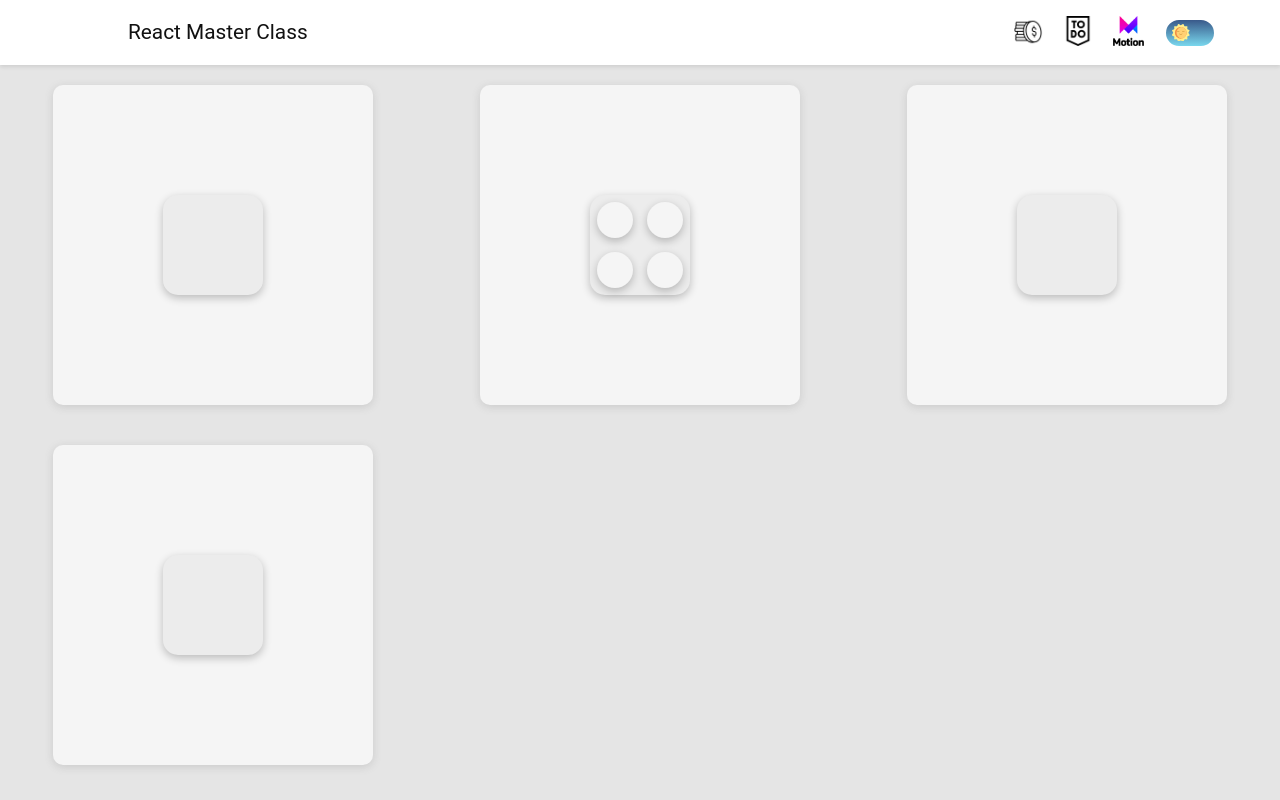
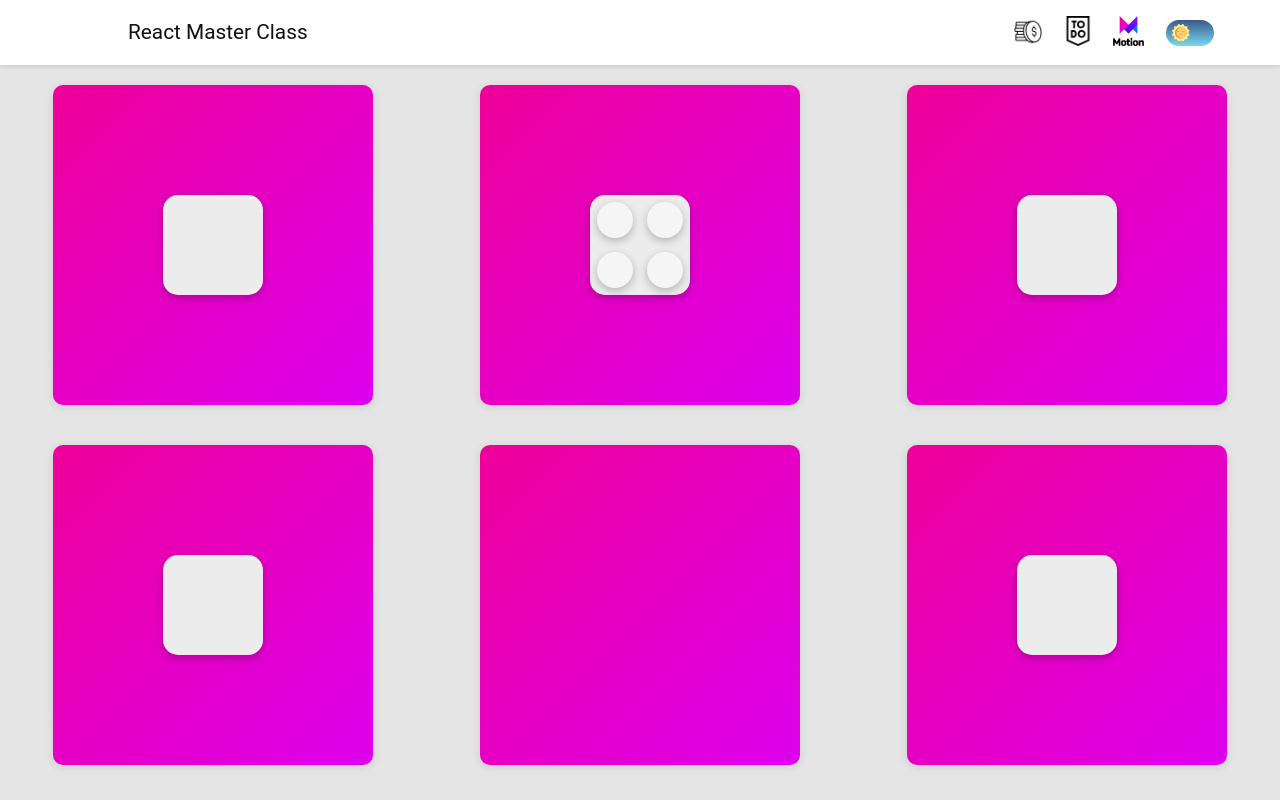
Before and after one commit to jooyul-yoon/todo_react, a React (Create React App) app: page /react/animation in a window 1280 px wide. Built offline with nearby package versions, Linux system fonts and the light colour scheme.

Commit message:
Framer-motion motion values

```diff
--- a/src/components/todo_components/framer/Framer.tsx
+++ b/src/components/todo_components/framer/Framer.tsx
@@ -1,7 +1,13 @@
-import React, { useRef } from "react";
+import React, { useEffect, useRef } from "react";
 import styled from "styled-components";
 import Navigator from "../../Navigator";
-import { motion, Variants } from "framer-motion";
+import {
+  motion,
+  useMotionValue,
+  useTransform,
+  useViewportScroll,
+  Variants,
+} from "framer-motion";
 
 const Wrapper = styled.div`
   height: 100%;
@@ -9,7 +15,7 @@ const Wrapper = styled.div`
   display: grid;
   grid-template-columns: repeat(3, 1fr);
 `;
-const BoxContainer = styled.div`
+const BoxContainer = styled(motion.div)`
   place-self: center;
   width: 25vw;
   height: 25vw;
@@ -18,7 +24,7 @@ const BoxContainer = styled.div`
   justify-content: center;
   align-items: center;
   overflow: hidden;
-  background-color: ${(props) => props.theme.boxContainerColor};
+  background: linear-gradient(135deg, rgb(238, 0, 153), rgb(221, 0, 238));
   border-radius: 10px;
   box-shadow: rgba(99, 99, 99, 0.2) 0px 2px 8px 0px;
 `;
@@ -71,6 +77,22 @@ const circleVar: Variants = {
 
 function Framer() {
   const boxContainerRef = useRef<HTMLDivElement>(null);
+  const x = useMotionValue(0);
+  const rotateZ = useTransform(x, [-200, 200], [-360, 360]);
+  const background = useTransform(
+    x,
+    [-200, 0, 200],
+    [
+      "linear-gradient(135deg, rgb(0, 222, 238), rgb(0, 36, 238))",
+      "linear-gradient(135deg, rgb(238, 0, 153), rgb(221, 0, 238))",
+      "linear-gradient(135deg, rgb(202, 238, 0), rgb(0, 238, 127))",
+    ]
+  );
+  const { scrollY, scrollYProgress } = useViewportScroll();
+
+  useEffect(() => {
+    // scrollY.onChange(() => console.log(scrollY.get(), scrollYProgress.get()));
+  }, [scrollY, scrollYProgress]);
   return (
     <>
       <Navigator />
@@ -96,7 +118,7 @@ function Framer() {
         <BoxContainer ref={boxContainerRef}>
           <Box
             drag
-            dragElastic={0}
+            dragElastic={0.1}
             dragConstraints={boxContainerRef}
             variants={boxVar3}
             whileHover="hover"
@@ -104,6 +126,16 @@ function Framer() {
             whileDrag="drag"
           />
         </BoxContainer>
+        <BoxContainer style={{ background }}>
+          <Box
+            style={{ x, rotateZ, scale: scrollYProgress }}
+            drag="x"
+            dragSnapToOrigin
+          />
+        </BoxContainer>
+        <BoxContainer>
+          <Box />
+        </BoxContainer>
       </Wrapper>
     </>
   );
```
